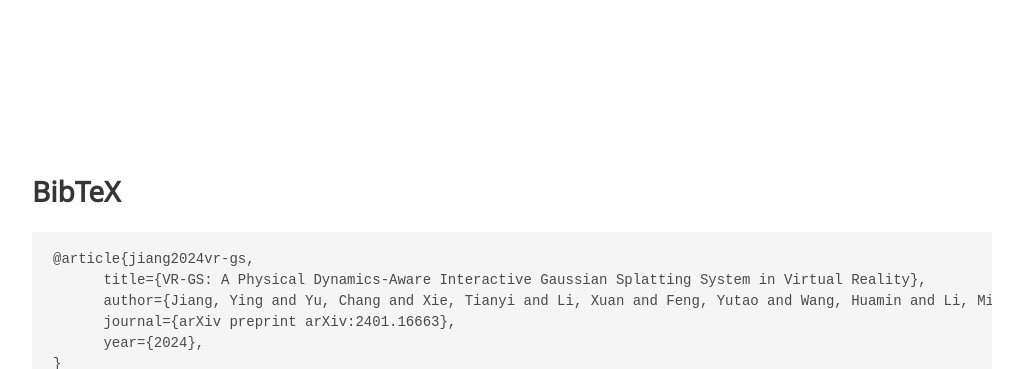
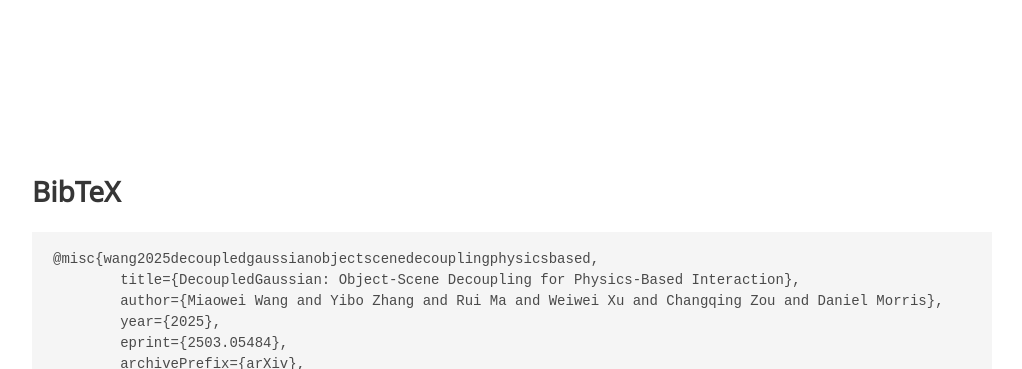
Before and after one commit to wangmiaowei/DecoupledGaussian.github.io, a plain HTML site: page index.html in a window 1280 px wide. Shown: the part 2431-2800 px from the top of the page, without its empty margins (128-1150 px from the left). Drawn offline with nearby package versions, Linux system fonts and the light colour scheme; some icons are missing; a web font is replaced by a local one.

Commit message:
second trail

```diff
--- a/index.html
+++ b/index.html
@@ -82,6 +82,7 @@
               <span class="author-block"><sup>3</sup>Zhejiang University,</span>
               <span class="author-block"><sup>4</sup>Michigan State University</span>
             </div>
+
             <div class="is-size-5 publication-authors">
               <span class="author-block">CVPR2025 Accepted</span>
             </div>
@@ -99,7 +100,7 @@
                 </a>
               </span> -->
                 <span class="link-block">
-                  <a href="https://arxiv.org/abs/2401.16663" class="external-link button is-normal is-rounded is-dark">
+                  <a href="https://arxiv.org/abs/2503.05484v1" class="external-link button is-normal is-rounded is-dark">
                     <span class="icon">
                       <i class="ai ai-arxiv"></i>
                     </span>
@@ -108,11 +109,11 @@
                 </span>
 
                 <span class="link-block">
-                  <a href="https://ucla.box.com/s/yt4i3wm2i5m2ubace4l1cj3untr13ud1" class="external-link button is-normal is-rounded is-dark">
+                  <a href="https://github.com/wangmiaowei/DecoupledGaussian/tree/main" class="external-link button is-normal is-rounded is-dark">
                     <span class="icon">
                       <i class="fab fa-github"></i>
                     </span>
-                    <span>Unity Examples</span>
+                    <span>Code</span>
                   </a>
                 </span>
 
@@ -387,12 +388,15 @@
   <section class="section" id="BibTeX">
     <div class="container is-max-desktop content">
       <h2 class="title">BibTeX</h2>
-      <pre><code>@article{jiang2024vr-gs,
-      title={VR-GS: A Physical Dynamics-Aware Interactive Gaussian Splatting System in Virtual Reality},
-      author={Jiang, Ying and Yu, Chang and Xie, Tianyi and Li, Xuan and Feng, Yutao and Wang, Huamin and Li, Minchen and Lau, Henry and Gao, Feng and Yang, Yin and Jiang, Chenfanfu},
-      journal={arXiv preprint arXiv:2401.16663},
-      year={2024},
-}</code></pre>
+      <pre><code>@misc{wang2025decoupledgaussianobjectscenedecouplingphysicsbased,
+        title={DecoupledGaussian: Object-Scene Decoupling for Physics-Based Interaction},
+        author={Miaowei Wang and Yibo Zhang and Rui Ma and Weiwei Xu and Changqing Zou and Daniel Morris},
+        year={2025},
+        eprint={2503.05484},
+        archivePrefix={arXiv},
+        primaryClass={cs.GR},
+        url={https://arxiv.org/abs/2503.05484},
+  }</code></pre>
     </div>
   </section>
 
```
